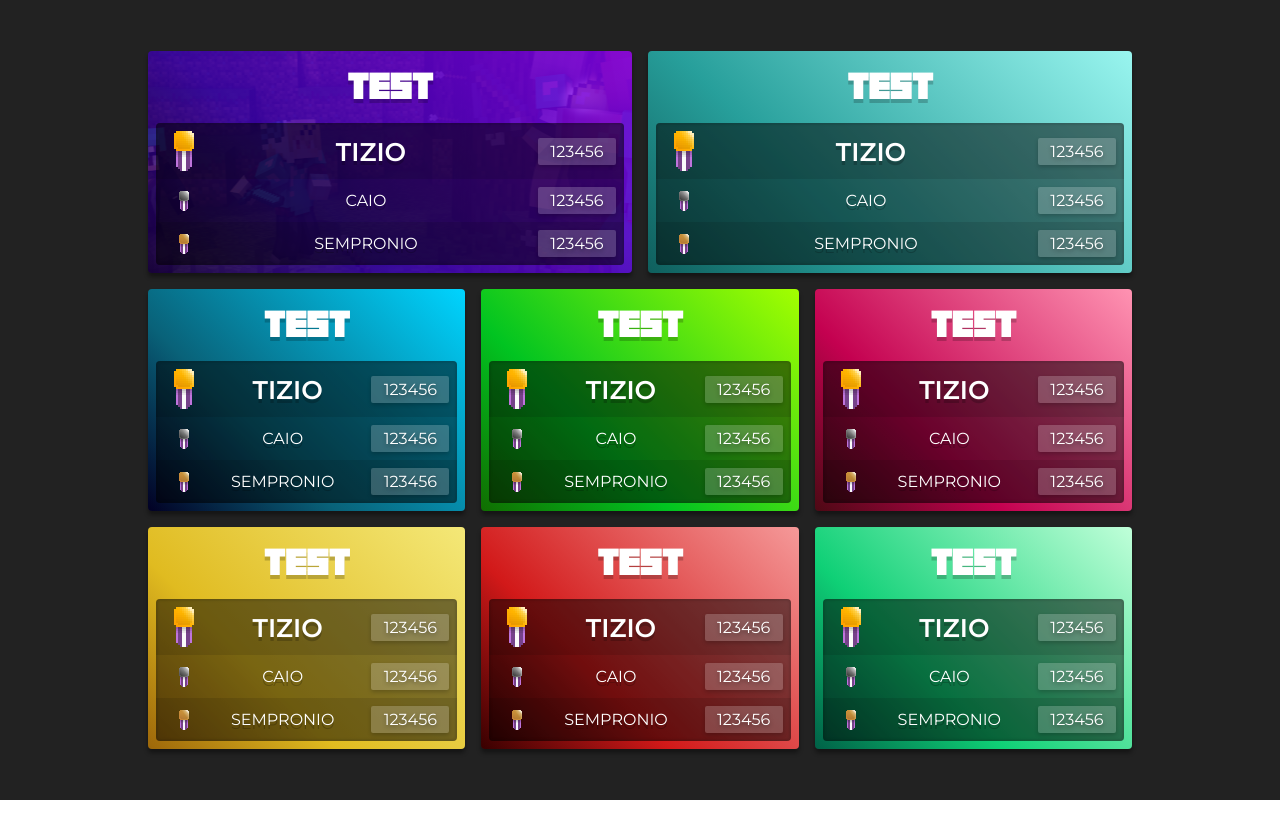
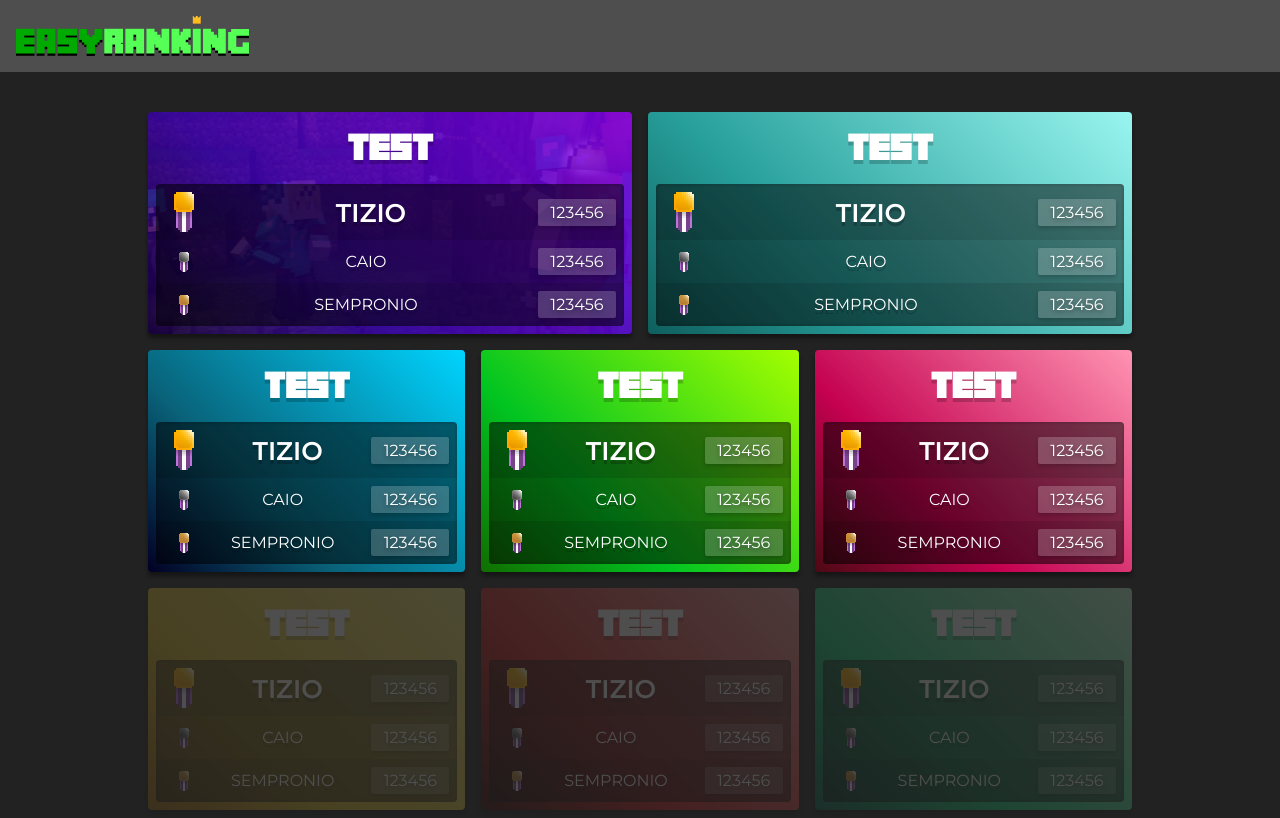
Before and after one commit to ForgottenWorld/EasyRankingWebUI, a React (Create React App) app: page / in a window 1280 px wide. Built offline with nearby package versions, Linux system fonts and the light colour scheme.

Commit message:
translucency on panels at edge, top bar

```diff
--- a/package.json
+++ b/package.json
@@ -9,7 +9,8 @@
     "@testing-library/user-event": "^7.2.1",
     "react": "^16.13.1",
     "react-dom": "^16.13.1",
-    "react-scripts": "3.4.1"
+    "react-scripts": "3.4.1",
+    "react-visibility-sensor": "^5.1.1"
   },
   "scripts": {
     "start": "react-scripts start",
--- a/src/App.css
+++ b/src/App.css
@@ -6,23 +6,26 @@
 }
 
 .app {
+  background-color: #222222;
   text-align: center;
   font-family: Montserrat, sans-serif;
   font-weight: 300;
+  min-height: 100vh;
 }
 
 .app-header {
-  background-color: #282c34;
+  position: sticky;
+  top: 0;
+  z-index: 1000;
   display: flex;
-  flex-direction: column;
+  padding: 16px;
   align-items: center;
-  justify-content: center;
-  font-size: calc(10px + 2vmin);
+  justify-content: flex-start;
   color: white;
+  background-color: rgba(255,255,255,0.2);
 }
 
 .app-body {
-  min-height: 100vh;
   display: flex;
   justify-content: center;
   align-items: center;
@@ -32,8 +35,9 @@
 .leaderboards-grid {
   display: flex;
   flex: 1 1 auto;
+  margin-top: 32px;
   flex-direction: column;
-  min-width: 400px;
+  min-width: 300px;
   max-width: 1000px;
 }
 
@@ -72,12 +76,16 @@
   border-radius: 4px;
   background-color: red;
   padding: 24px 8px 8px 8px;
-  transition: box-shadow ease-in 200ms;
+  transition: box-shadow ease-in 200ms, opacity ease-in 200ms;
   box-shadow: 0 4px 4px 0 rgba(0,0,0,0.4), 0 0 0 0px rgba(255,255,255,0);
 }
 
 .leaderboards-cell:hover {
   box-shadow: 0 4px 4px 0 rgba(0,0,0,0), 0 0 0 4px rgba(255,255,255,0.8);
+}
+
+.leaderboards-cell.translucent {
+  opacity: 0.2;
 }
 
 .leaderboards-cell-list {
--- a/src/App.js
+++ b/src/App.js
@@ -1,13 +1,14 @@
 import React from 'react';
 import './App.css';
 import LeaderboardsGrid from './components/LeaderboardsGrid';
+import logo from './img/logo.png';
 
 function App() {
   return (
     <div className="app">
-      <header className="app-header">
-
-      </header>
+      <div className="app-header">
+        <img src={logo}></img>
+      </div>
       <div className="app-body">
         <LeaderboardsGrid></LeaderboardsGrid>
       </div>
--- a/src/components/LeaderboardsCell.js
+++ b/src/components/LeaderboardsCell.js
@@ -1,8 +1,20 @@
 import React from 'react';
+import ReactVisibilitySensor from 'react-visibility-sensor';
 
-function LeaderboardsCell() {
+class LeaderboardsCell extends React.Component {
+    constructor(props) {
+        super(props);
+
+        this.state = {
+            translucent: false
+        }
+    }
+
+    render() {
         return (
-        <div className="leaderboards-cell">
+            <ReactVisibilitySensor onChange={(isVisible) => this.setState({translucent: isVisible})}>
+            { (isVisible) =>
+            <div className={`leaderboards-cell ${this.state.translucent ? "" : "translucent"}`}>
                 TEST
                 <div className="leaderboards-cell-list">
                     <div class="leaderboards-top3">
@@ -12,7 +24,10 @@ function LeaderboardsCell() {
                     </div>
                 </div>
             </div>
+            }
+            </ReactVisibilitySensor>
         )
+    }
 }
 
 export default LeaderboardsCell;
```
Also changed, not shown: src/img/logo.png (added), 1 other file (tests, documents, lock files or other folders). Lines whose indentation alone changed are shown as unchanged.
